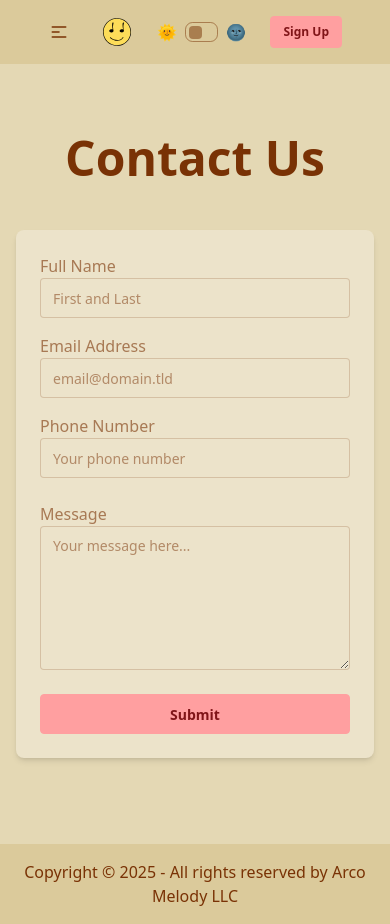
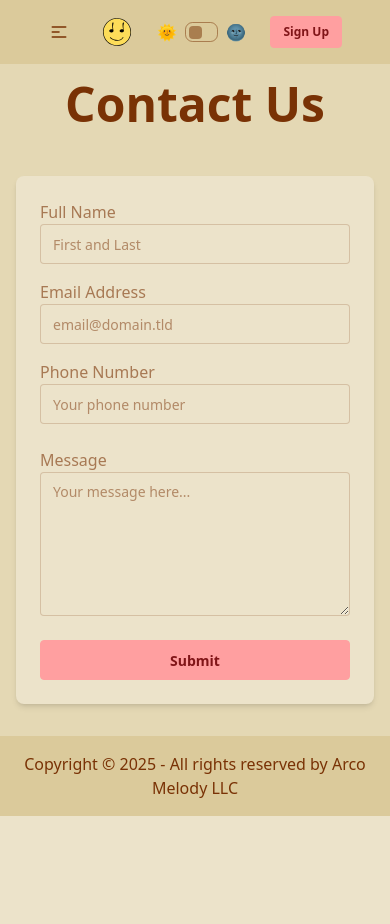
Before and after one commit to Johnny-Pena/ArcoMelody, a React (Vite) app: page /contact in a window 390 px wide. After the commit the page ends 844 px from the top, so only its background shows below. Built offline with nearby package versions, Linux system fonts and the light colour scheme.

Commit message:
added a medium screen breakpoint to the min-h-screen CSS in contact.jsx

```diff
--- a/src/routes/contact.jsx
+++ b/src/routes/contact.jsx
@@ -16,7 +16,7 @@ export const meta = () => {
 
 export default function Contact() {
     return (
-        <div className="bg-base-200 flex flex-col justify-center items-center pt-20 px-4 w-full min-h-screen">
+        <div className="bg-base-200 flex flex-col justify-center items-center pt-20 px-4 w-full md:min-h-screen">
             <h1 className="text-center text-5xl font-bold mb-4">Contact Us</h1>
                 <ContactForm />
         </div>
```
